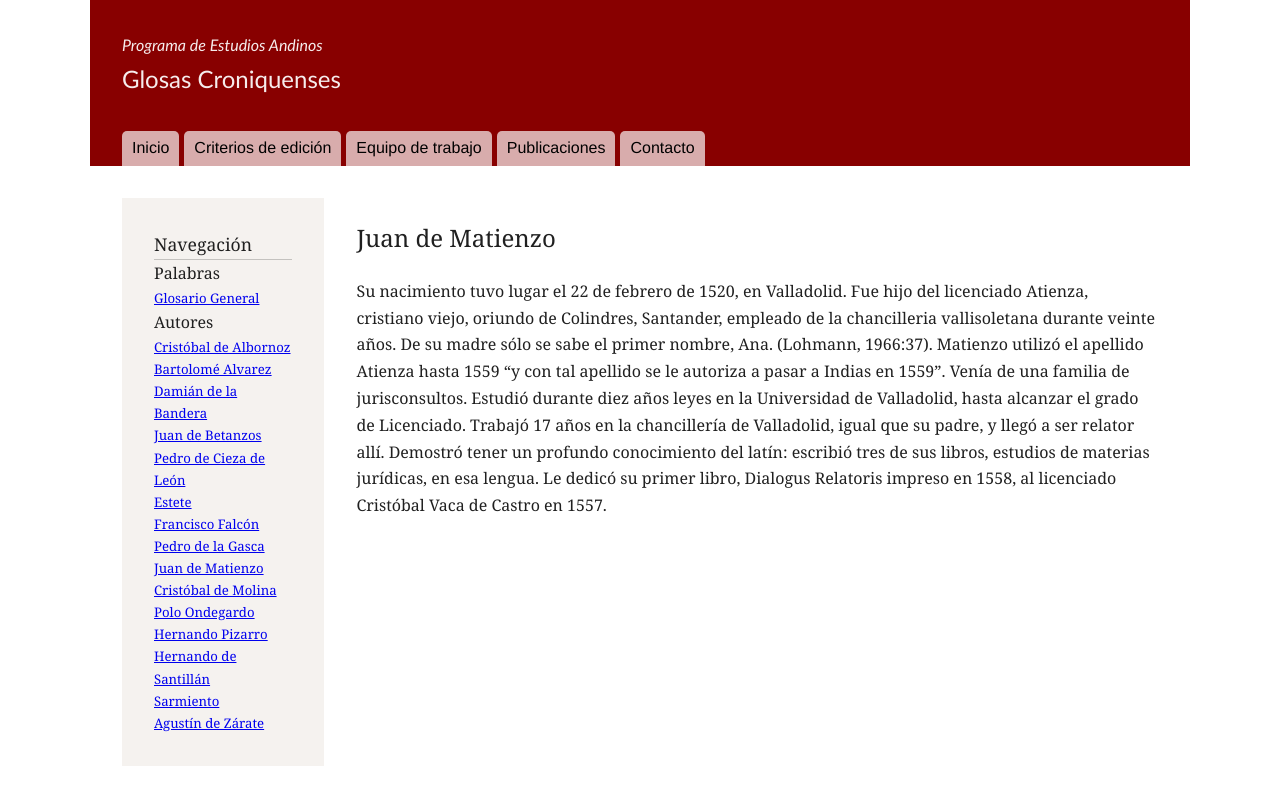
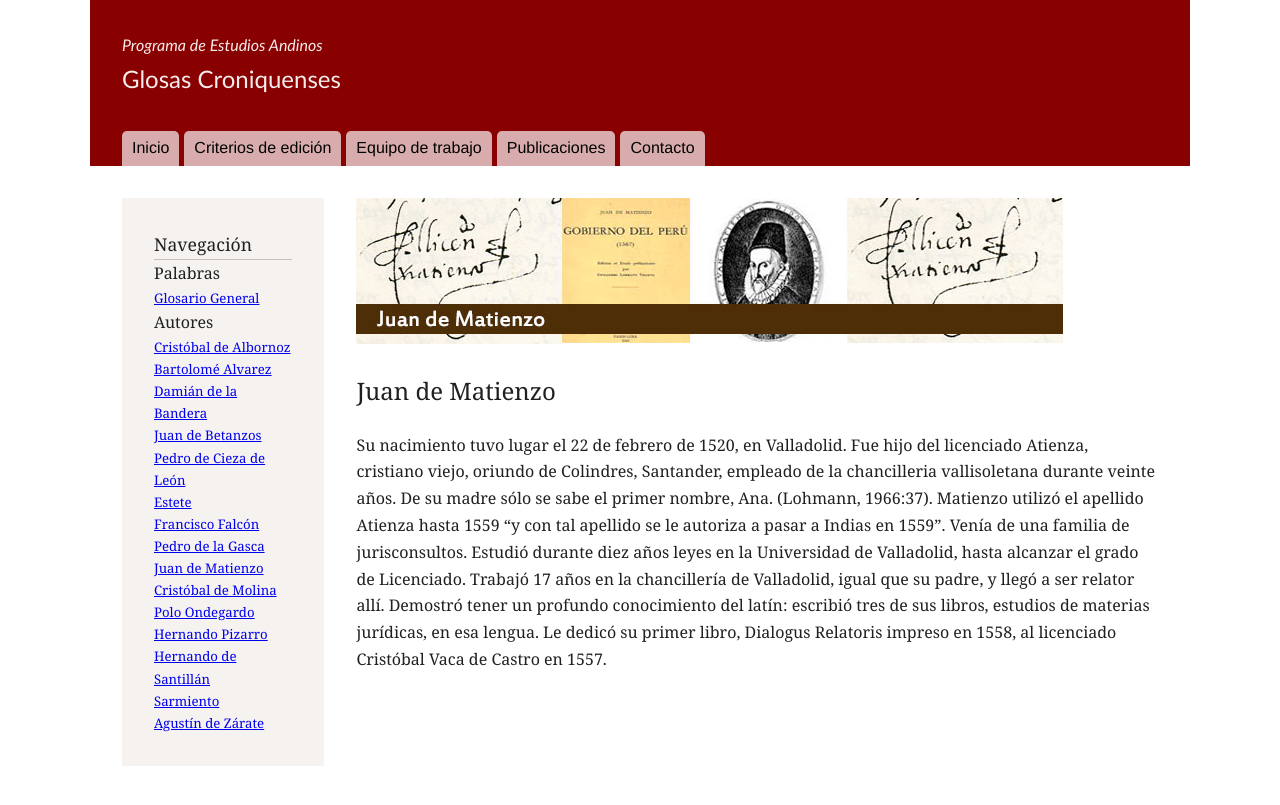
Before and after one commit to scholarslab/glosas, a Jekyll site: the page built from _autores/matienzo.html, in a window 1280 px wide. Shown: the top 805 px of the page. Built offline with Jekyll 4.4.1, drawn with Linux system fonts in a browser that asks for light colours.

Commit message:
Adds author banners.

```diff
--- a/_layouts/autore.html
+++ b/_layouts/autore.html
@@ -2,7 +2,10 @@
 layout: default
 ---
 <article>
+    <header>
+    <img src="{{ site.baseurl }}/imagenes/{{ page.data }}.jpg" alt="">
     <h1>{{ page.title }}</h1>
+    </header>
     {{ content }}
 
     {% if page.data %}
```
Also changed, not shown: imagenes/alvarez.jpg (added), imagenes/bandera.jpg (added), imagenes/betanzos.jpg (added), imagenes/gasca.jpg (added), imagenes/santillan.jpg (added).
